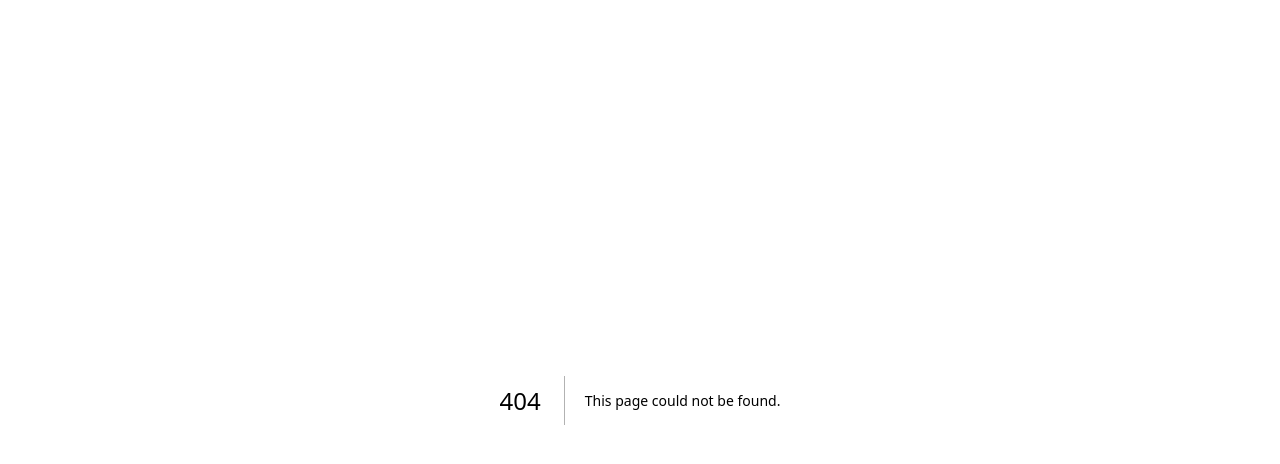
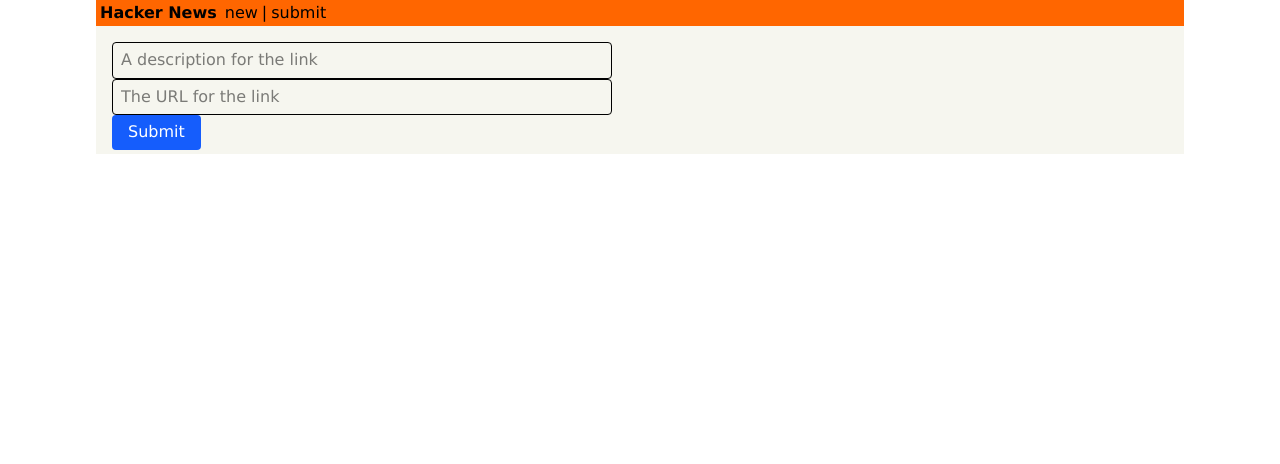
Before and after one commit to Josh-Alhassan/hackernews-clone, a Next.js app: page /create in a window 1280 px wide. Before the commit this address had no page. Shown: the top 464 px of the page. Built offline with nearby package versions, Linux system fonts and the light colour scheme.

Commit message:
feat: implement navigation after successful link creation using Next.js router

```diff
--- /dev/null
+++ b/app/create/page.tsx
@@ -0,0 +1,7 @@
+// app/create/page.tsx
+"use client";
+import CreateLink from "@/components/CreateLink";
+
+export default function CreatePage() {
+  return <CreateLink />;
+}
--- a/app/layout.tsx
+++ b/app/layout.tsx
@@ -1,6 +1,8 @@
 import type { Metadata } from "next";
 import { Geist, Geist_Mono } from "next/font/google";
 import "@/styles/globals.css";
+import Header from "@/components/Layout/Header";
+import { ReactNode } from "react";
 import ApolloWrapper from "@/lib/ApolloProviderWrapper";
 
 const geistSans = Geist({
@@ -18,15 +20,16 @@ export const metadata: Metadata = {
   description: "Built wth Next.js and Apollo",
 };
 
-export default function RootLayout({
-  children,
-}: Readonly<{
-  children: React.ReactNode;
-}>) {
+export default function RootLayout({ children }: { children: ReactNode }) {
   return (
     <html lang="en">
       <body>
-        <ApolloWrapper>{children}</ApolloWrapper>
+        <div className="center w85">
+          <Header />
+          <div className="ph3 pv1 background-gray">
+            <ApolloWrapper>{children}</ApolloWrapper>
+          </div>
+        </div>
       </body>
     </html>
   );
--- a/app/page.tsx
+++ b/app/page.tsx
@@ -1,9 +1,13 @@
+import CreateLink from "@/components/CreateLink";
 import LinkList from "@/components/LinkList";
+
+import "@/styles/globals.css";
 
 export default function Home() {
   return (
     <div>
       <LinkList />
+      {/* <CreateLink /> */}
     </div>
   );
 }
--- /dev/null
+++ b/components/CreateLink.tsx
@@ -0,0 +1,85 @@
+"use client";
+
+import React, { useState, FormEvent, ChangeEvent } from "react";
+import { useRouter } from "next/navigation";
+import { useMutation, gql } from "@apollo/client";
+
+const CREATE_LINK_MUTATION = gql`
+  mutation PostMutation($description: String!, $url: String!) {
+    post(description: $description, url: $url) {
+      id
+      createdAt
+      url
+      description
+    }
+  }
+`;
+
+const CreateLink: React.FC = () => {
+  const router = useRouter();
+  const [formState, setFormState] = useState<{
+    description: string;
+    url: string;
+  }>({
+    description: "",
+    url: "",
+  });
+
+  const [createLink] = useMutation(CREATE_LINK_MUTATION, {
+    variables: {
+      description: formState.description,
+      url: formState.url,
+    },
+    onCompleted: () => {
+      router.push("/");
+    },
+  });
+
+  const handleSubmit = (e: FormEvent<HTMLFormElement>) => {
+    e.preventDefault();
+
+    createLink();
+    console.log("Submitted:", formState);
+  };
+
+  const handleChange = (e: ChangeEvent<HTMLInputElement>) => {
+    const { name, value } = e.target;
+    setFormState((prevState) => ({
+      ...prevState,
+      [name]: value,
+    }));
+  };
+
+  return (
+    <div>
+      <form onSubmit={handleSubmit}>
+        <div className="flex flex-col mt-3">
+          <input
+            className="mb-2 p-2 border rounded"
+            name="description"
+            value={formState.description}
+            onChange={handleChange}
+            type="text"
+            placeholder="A description for the link"
+          />
+          <input
+            className="mb-2 p-2 border rounded"
+            name="url"
+            value={formState.url}
+            onChange={handleChange}
+            type="text"
+            placeholder="The URL for the link"
+          />
+        </div>
+        <button
+          type="submit"
+          className="px-4 py-2 mt-2 bg-blue-600 text-white rounded"
+        >
+          Submit
+        </button>
+      </form>
+    </div>
+  );
+};
+
+export default CreateLink;
--- /dev/null
+++ b/components/Layout/Header.tsx
@@ -0,0 +1,25 @@
+"use client";
+
+import Link from "next/link";
+import React from "react";
+
+const Header: React.FC = () => {
+  return (
+    <div className="flex pa1 justify-between nowrap orange">
+      <div className="flex flex-fixed black">
+        <Link href="/" className="no-underline black">
+          <div className="fw7 mr1">Hacker News</div>
+        </Link>
+        <Link href="/" className="ml1 no-underline black">
+          new
+        </Link>
+        <div className="ml1">|</div>
+        <Link href="/create" className="ml1 no-underline black">
+          submit
+        </Link>
+      </div>
+    </div>
+  );
+};
+
+export default Header;
--- a/package.json
+++ b/package.json
@@ -13,7 +13,8 @@
     "graphql": "^16.11.0",
     "next": "15.4.2",
     "react": "19.1.0",
-    "react-dom": "19.1.0"
+    "react-dom": "19.1.0",
+    "tachyons": "^4.12.0"
   },
   "devDependencies": {
     "@eslint/eslintrc": "^3",
```
Also changed, not shown: 2 other files (tests, documents, lock files or other folders).
